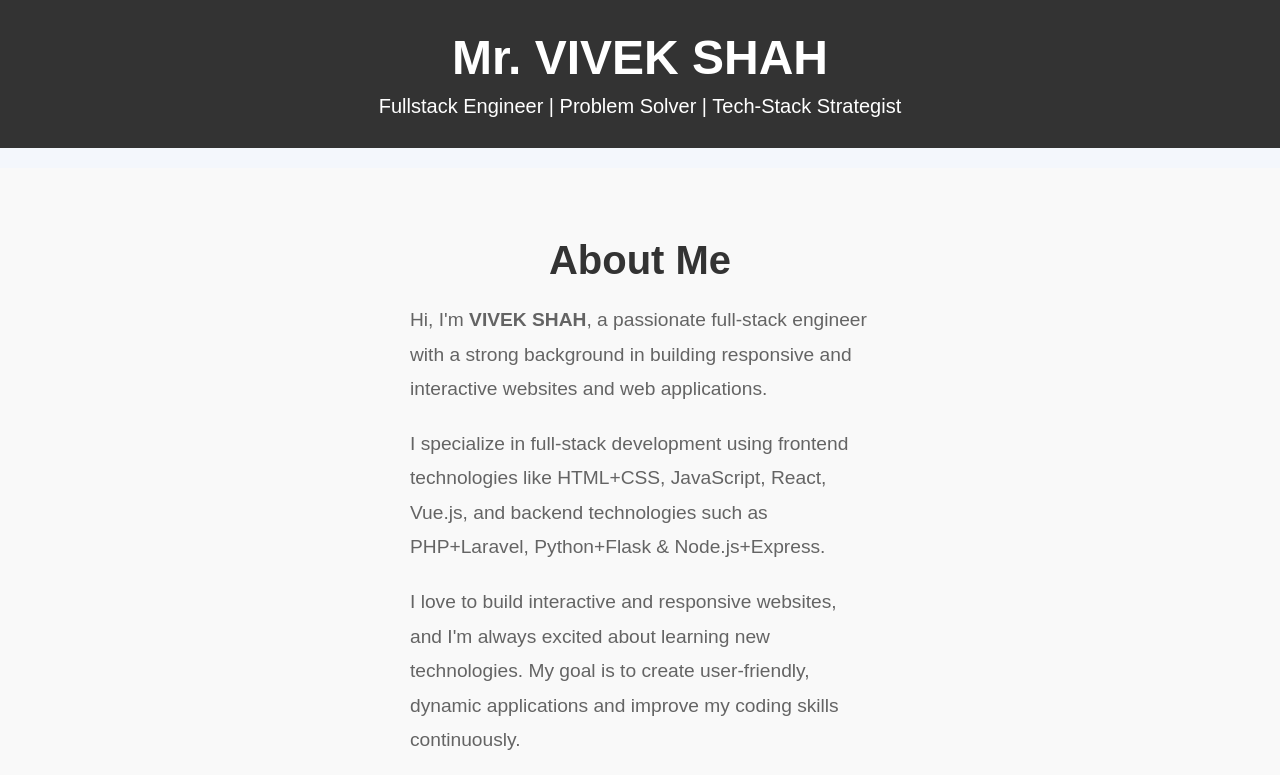
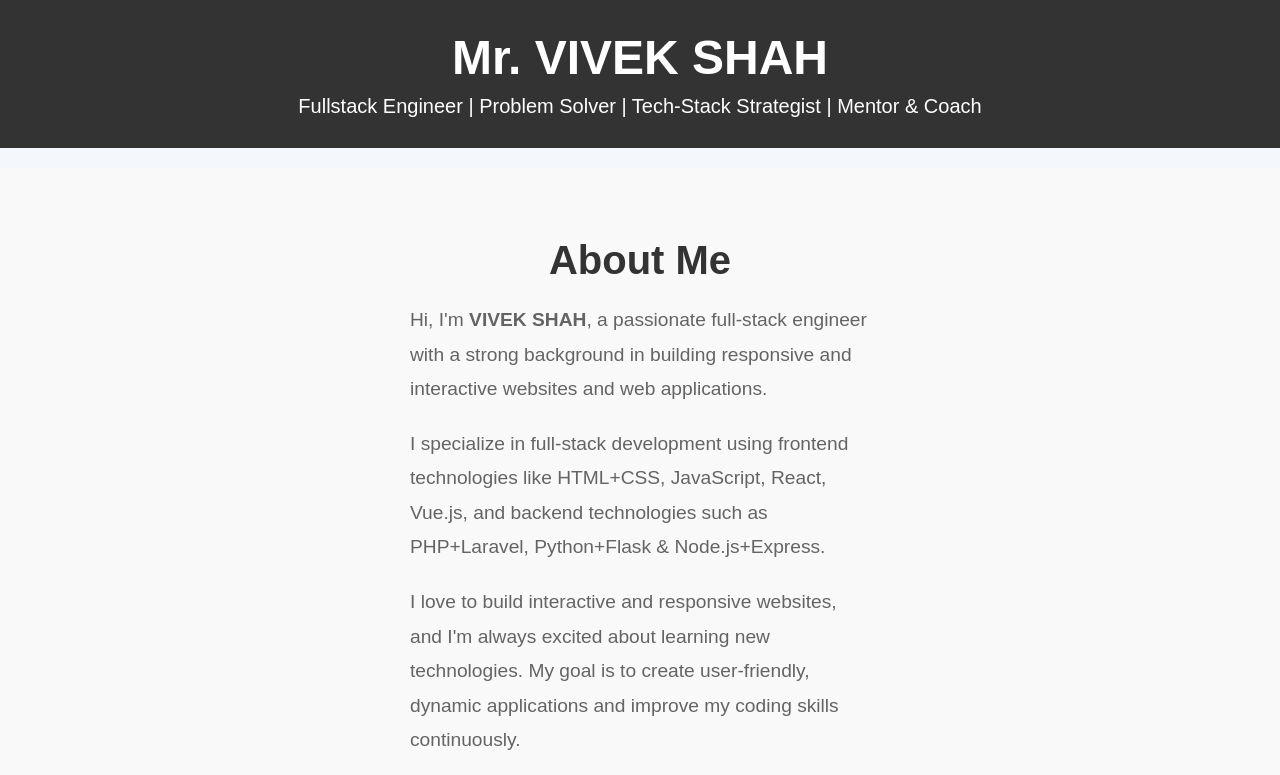
Before and after one commit to vivek-lucky-1986-public/Mi_Portfolio, a plain HTML site: page index.html in a window 1280 px wide. Shown: the top 775 px of the page. Drawn offline with Linux system fonts and the light colour scheme.

Commit message:
Update index.html

```diff
--- a/index.html
+++ b/index.html
@@ -10,7 +10,7 @@
 <body>
     <header>
         <h1>Mr. VIVEK SHAH</h1>
-        <p>Fullstack Engineer | Problem Solver | Tech-Stack Strategist</p>
+        <p>Fullstack Engineer | Problem Solver | Tech-Stack Strategist | Mentor & Coach</p>
     </header>
 
     <!-- About Section -->
```
